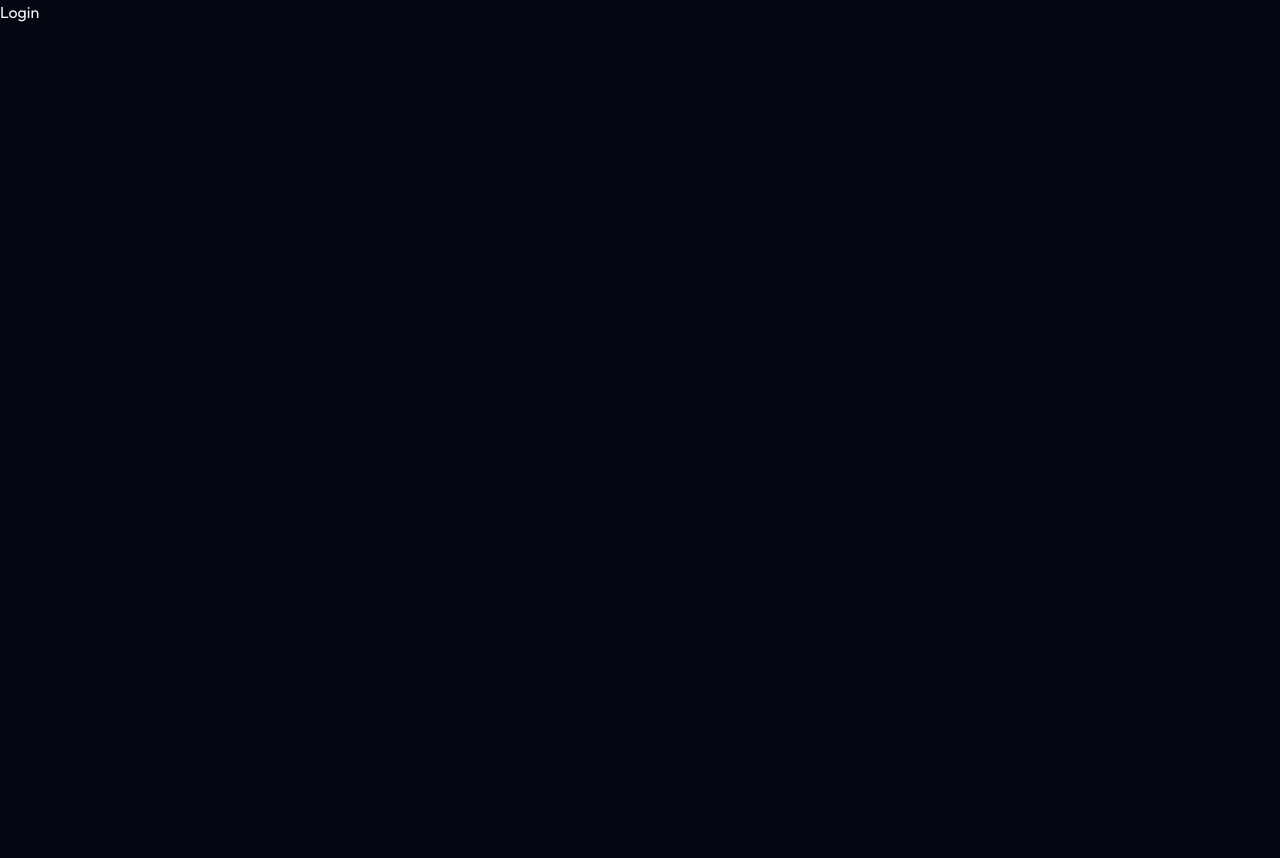
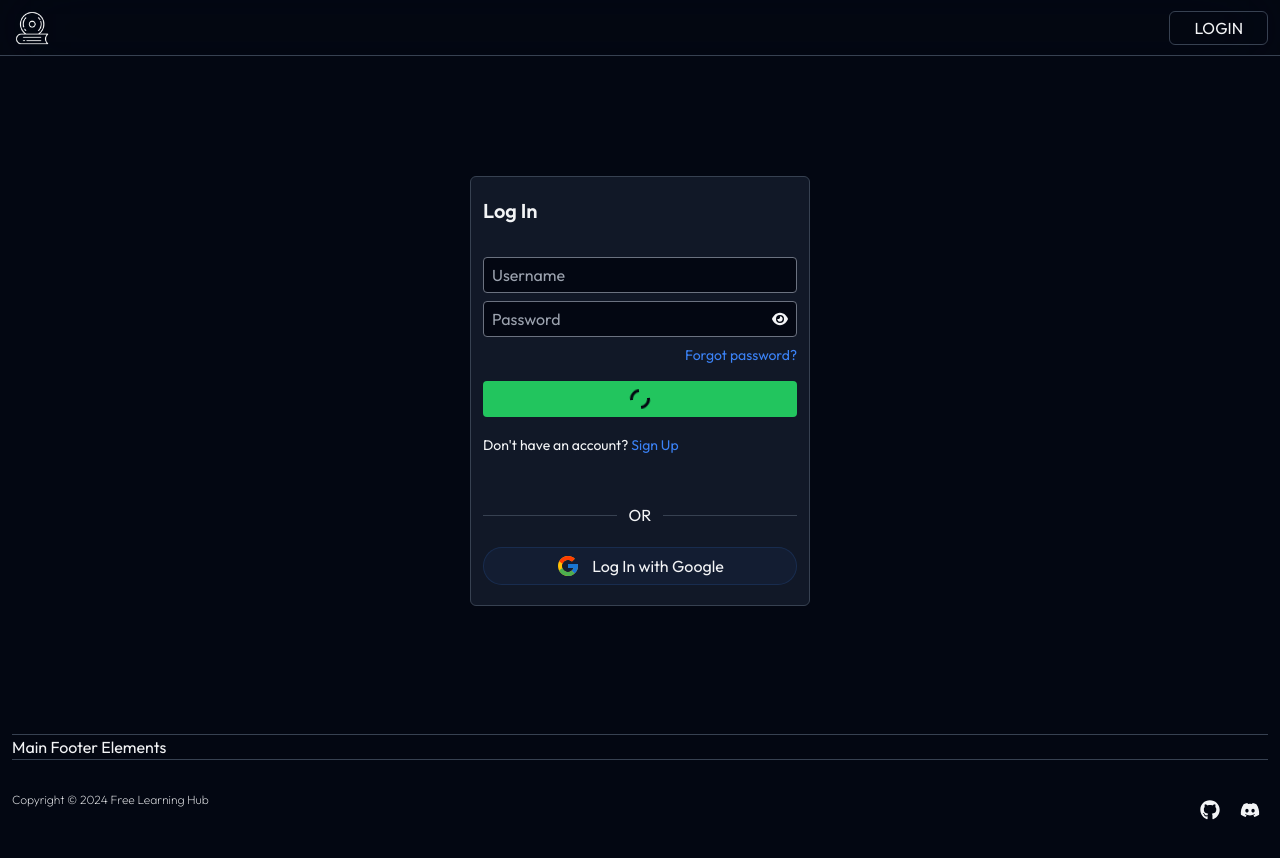
Before and after one commit to ahmednule/Free-Learning-Hub, a React (Vite) app in the folder client/: page /login in a window 1280 px wide. Before the commit the page ends 800 px from the top, so only its background shows below. Built offline with nearby package versions, Linux system fonts and the light colour scheme.

Commit message:
Set up login frontend

```diff
--- /dev/null
+++ b/client/src/Components/Auth/LoginComponent.jsx
@@ -0,0 +1,59 @@
+import { useState } from 'react'
+import { FaEye, FaEyeSlash } from 'react-icons/fa6'
+import { Link } from 'react-router-dom';
+import { CgSpinnerTwoAlt } from "react-icons/cg";
+import { FcGoogle } from "react-icons/fc";
+
+const LoginComponent = () => {
+  const [showPassword, setShowPassword] = useState(false);
+  const [isLoading, setIsLoading] = useState(true);
+
+  const emailLogin = (e) => {
+    e.preventDefault();
+  };
+
+  return (
+    <div className='w-full flex justify-center'>
+      <form className='w-[340px] py-5 px-3 border border-gray-700 rounded-md bg-gray-900'>
+        <h2 className='text-xl font-semibold'>Log In</h2>
+        <br />
+        <input
+          type="text"
+          className='inputOne'
+          placeholder='Username'
+        />
+        <div className='inputOne flex justify-between items-center pr-2 gap-2'>
+          <input
+            type={showPassword ? 'text' : 'password'}
+            className='w-full bg-transparent outline-none'
+            placeholder='Password'
+          />
+          <span className='cursor-pointer' onClick={() => setShowPassword(!showPassword)}>
+            {showPassword ? <FaEyeSlash /> : <FaEye />}
+          </span>
+        </div>
+        <p className='text-sm text-right w-full linkOne py-2'><span><Link to={'/forgot-password'}>Forgot password?</Link></span></p>
+        <button onClick={emailLogin} className='h-9 w-full bg-green-500 rounded mt-2 text-gray-950 font-semibold hover:bg-green-600 hover:text-gray-900 duration-200'>
+          {isLoading? <CgSpinnerTwoAlt className='animate-spin mx-auto' size={24} /> : 'Log In'}
+        </button>
+        <p className='mt-3 text-sm'>Don't have an account? <span className='linkOne'><Link to={'/signup'}>Sign Up</Link></span></p>
+
+        <div className='mt-12 flex justify-center items-center gap-3'>
+          <hr className='w-[45%] h-[1px] border-none bg-gray-700' />
+          <span>OR</span>
+          <hr className='w-[45%] h-[1px] border-none bg-gray-700' />
+        </div>
+
+        <div className='mt-5'>
+          <button className='flex justify-center w-full gap-3 bg-blue-500/5 border border-blue-500/15 hover:bg-blue-500/10 hover:border-blue-500/20 duration-200 cursor-pointer rounded-full py-[6px]'>
+            <FcGoogle size={24} />
+            <span>Log In with Google</span>
+          </button>
+        </div>
+      </form>
+
+    </div>
+  )
+}
+
+export default LoginComponent
--- a/client/src/Pages/Login.jsx
+++ b/client/src/Pages/Login.jsx
@@ -1,8 +1,23 @@
-import React from 'react'
+import Header from '../Components/General/Header'
+import Footer from '../Components/General/Footer'
+import LoginComponent from '../Components/Auth/LoginComponent'
 
 const Login = () => {
   return (
-    <div>Login</div>
+    <div>
+      <div className="fixed w-full container mx-auto z-10 backdrop-blur-2xl">
+        <Header />
+      </div>
+      <div className='pt-44'>
+        <LoginComponent />
+      </div>
+      <div className='mt-32'>
+
+      </div>
+      <div className='mt-32 px-3'>
+        <Footer />
+      </div>
+    </div>
   )
 }
 
--- a/client/src/index.css
+++ b/client/src/index.css
@@ -17,3 +17,12 @@ body {
   @apply bg-slate-900 rounded-3xl;
   margin-left: 2px;
 }
+
+/* Custom classes */
+.inputOne {
+  @apply w-full rounded bg-gray-950 h-9 outline-none border border-gray-500 pl-2 mt-2 focus-within:border-blue-500 duration-200;
+}
+
+.linkOne {
+  @apply text-blue-500 hover:text-blue-600 duration-200 cursor-pointer;
+}
```
